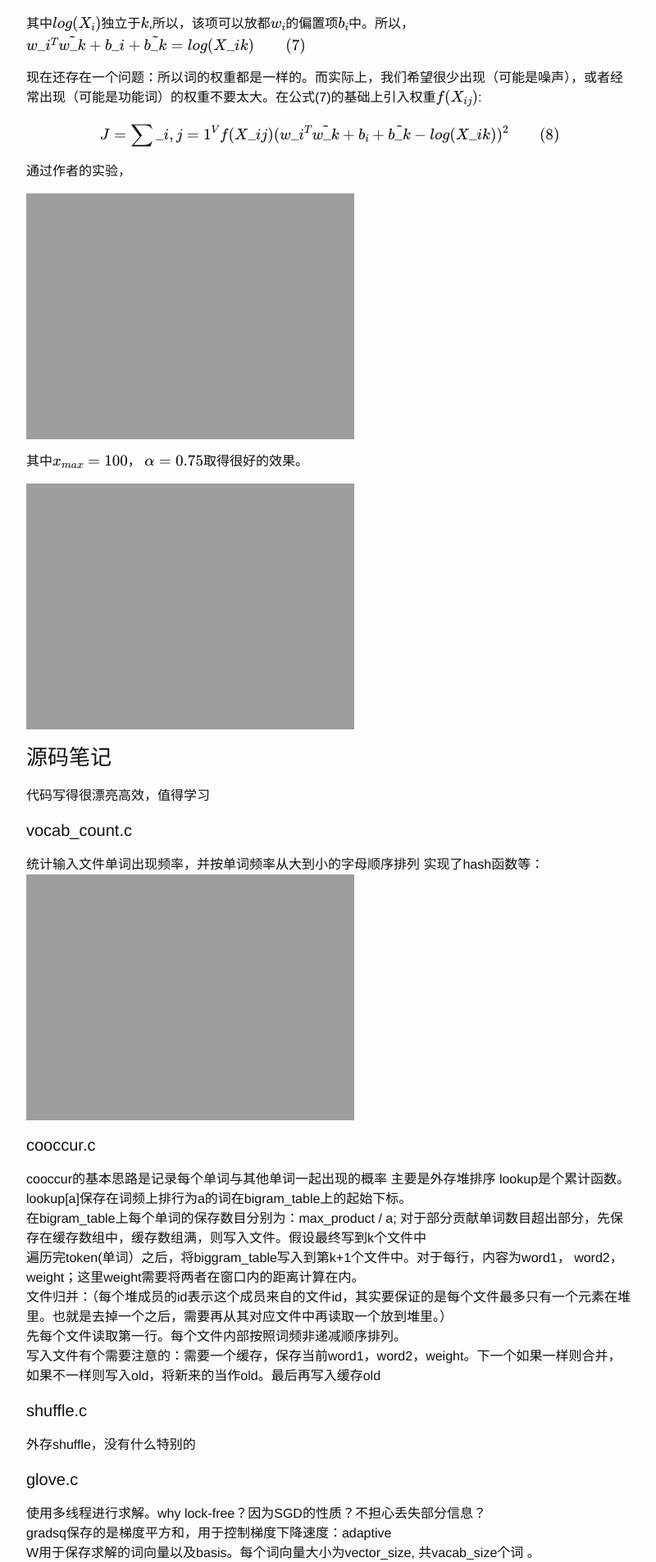
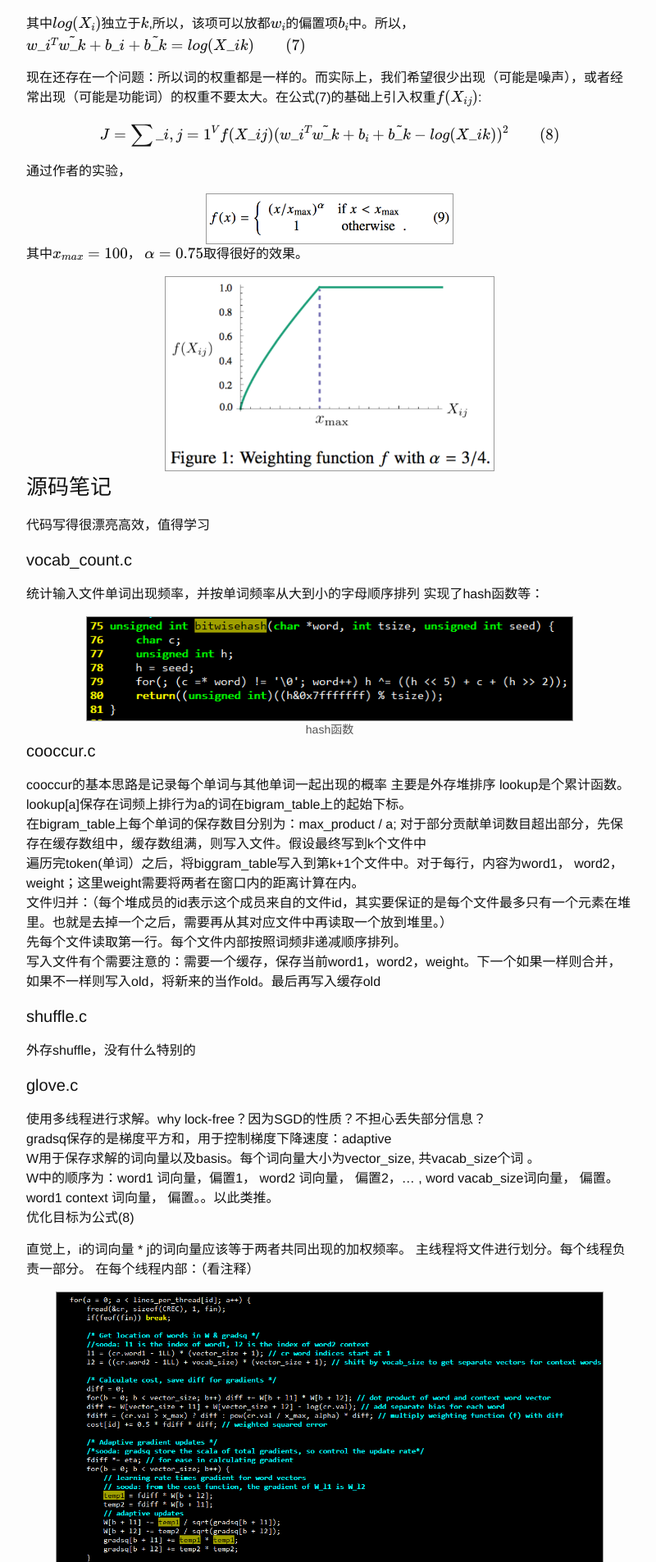
Before and after one commit to vsooda/vsooda.github.io, a Jekyll site: the page built from _posts/2016-04-06-Glove.markdown, in a window 1280 px wide. Shown: the part 2161-4067 px from the top of the page at 82% size, without its empty margins (238-1038 px from the left). Built offline with Jekyll 4.4.1, drawn with Linux system fonts in a browser that asks for light colours; Markdown is read by kramdown in place of the engine named in the settings; formulas are drawn with MathJax 3.

Commit message:
taken image style as karpathy; the example is glove

```diff
--- a/_posts/2016-04-06-Glove.markdown
+++ b/_posts/2016-04-06-Glove.markdown
@@ -99,11 +99,20 @@ $$J=\sum\_{i,j=1}^{V}f(X\_{ij})(w\_i^T\tilde{w\_k}+b_i+\tilde{b\_k}-log(X\_{ik})
 
 通过作者的实验，
 
-![image](http://vsooda.github.io/assets/glove/eq9.png =300x)
+
+<div class="imgcap">
+<div>
+<img src="http://vsooda.github.io/assets/glove/eq9.png" style="width:300px">
+</div>
+</div>
 
 其中\\(x\_{max}=100\\)， \\(\alpha=0.75\\)取得很好的效果。
 
-![image](http://vsooda.github.io/assets/glove/weight.png =400x)
+<div class="imgcap">
+<div>
+<img src="http://vsooda.github.io/assets/glove/weight.png" style="width:400px">
+</div>
+</div>
 
 
 ### 源码笔记
@@ -113,7 +122,14 @@ $$J=\sum\_{i,j=1}^{V}f(X\_{ij})(w\_i^T\tilde{w\_k}+b_i+\tilde{b\_k}-log(X\_{ik})
 
 统计输入文件单词出现频率，并按单词频率从大到小的字母顺序排列
 实现了hash函数等：
-![image](http://vsooda.github.io/assets/glove/hash.png =500x)
+
+<div class="imgcap">
+<div>
+<img src="http://vsooda.github.io/assets/glove/hash.png" style="max-width:80%;">
+</div>
+<div class="thecap">hash函数</div>
+</div>
+
 
 
 #### cooccur.c
@@ -142,4 +158,21 @@ W中的顺序为：word1 词向量，偏置1， word2 词向量， 偏置2，...
 主线程将文件进行划分。每个线程负责一部分。
 在每个线程内部：（看注释）
 
-![image](http://vsooda.github.io/assets/glove/op.png)
+<div class="imgcap">
+<div>
+<img src="http://vsooda.github.io/assets/glove/op.png" style="max-width:90%;">
+</div>
+<div class="thecap">源码笔记</div>
+</div>
+</div>
+
+
+<!--
+<div class="imgcap">
+<div>
+<img src="http://vsooda.github.io/assets/glove/weight.png" style="max-width:49%; height:400px;">
+<img src="http://vsooda.github.io/assets/glove/weight.png" style="max-width:49%; height:400px;">
+</div>
+<div class="thecap">Left: 测试左右分图. Right: 右图.</div>
+<div>
+-->
--- a/css/main.scss
+++ b/css/main.scss
@@ -51,3 +51,15 @@ $on-laptop:        800px;
         "layout",
         "syntax-highlighting"
 ;
+
+/* AK custom CSS mods */
+.imgright { float: right; margin-left: 10px; }
+.imgcap img {
+    border: 1px solid #999;
+    max-width: 100%;
+}
+.imgcap {
+    color: #555;
+    font-size: 14px;
+    text-align: center;
+}
```
